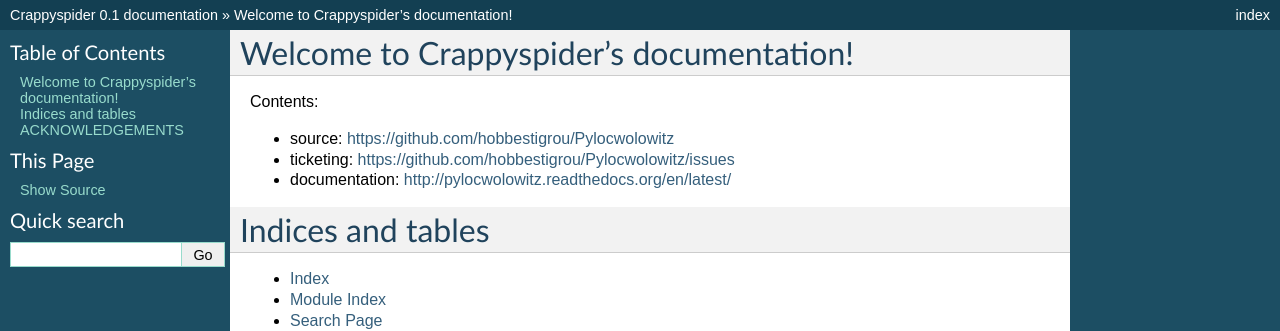
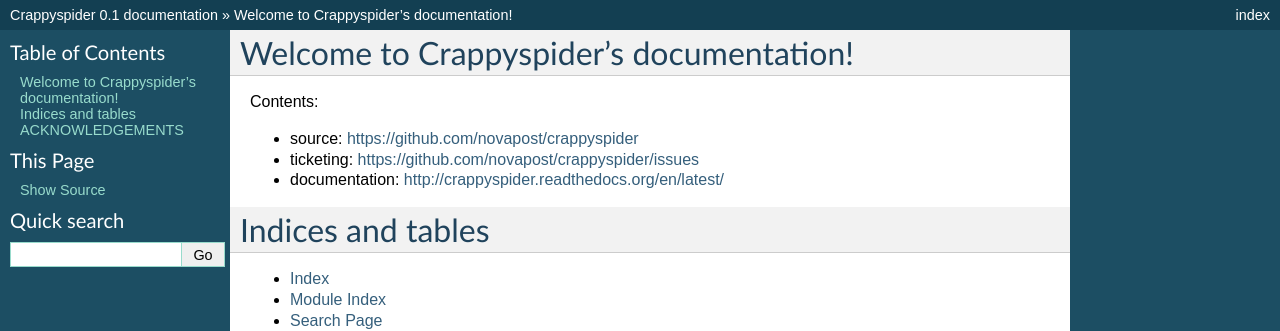
Before and after one commit to peopledoc/crappyspider, a Sphinx documentation site: the page built from docs/source/index.rst, in a window 1280 px wide. Shown: the top 331 px of the page. Built offline with Sphinx 7.4.7, drawn with Linux system fonts in a browser that asks for light colours; formulas are drawn with MathJax 3; some of the changed lines change nothing that is shown.

Commit message:
[Documentation] Typo.

```diff
--- a/docs/source/index.rst
+++ b/docs/source/index.rst
@@ -8,9 +8,9 @@
 
 Contents:
 
-* source: https://github.com/hobbestigrou/Pylocwolowitz
-* ticketing: https://github.com/hobbestigrou/Pylocwolowitz/issues
-* documentation: http://pylocwolowitz.readthedocs.org/en/latest/
+* source: https://github.com/novapost/crappyspider
+* ticketing: https://github.com/novapost/crappyspider/issues
+* documentation: http://crappyspider.readthedocs.org/en/latest/
 
 
 .. toctree::
```
